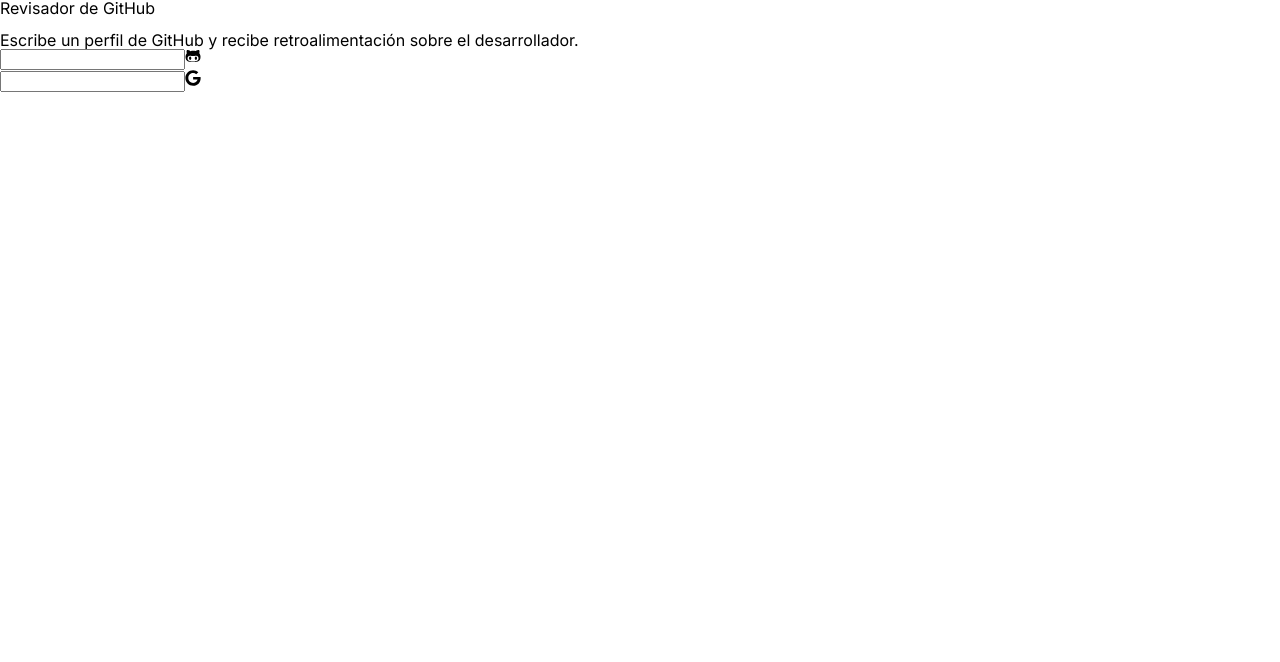
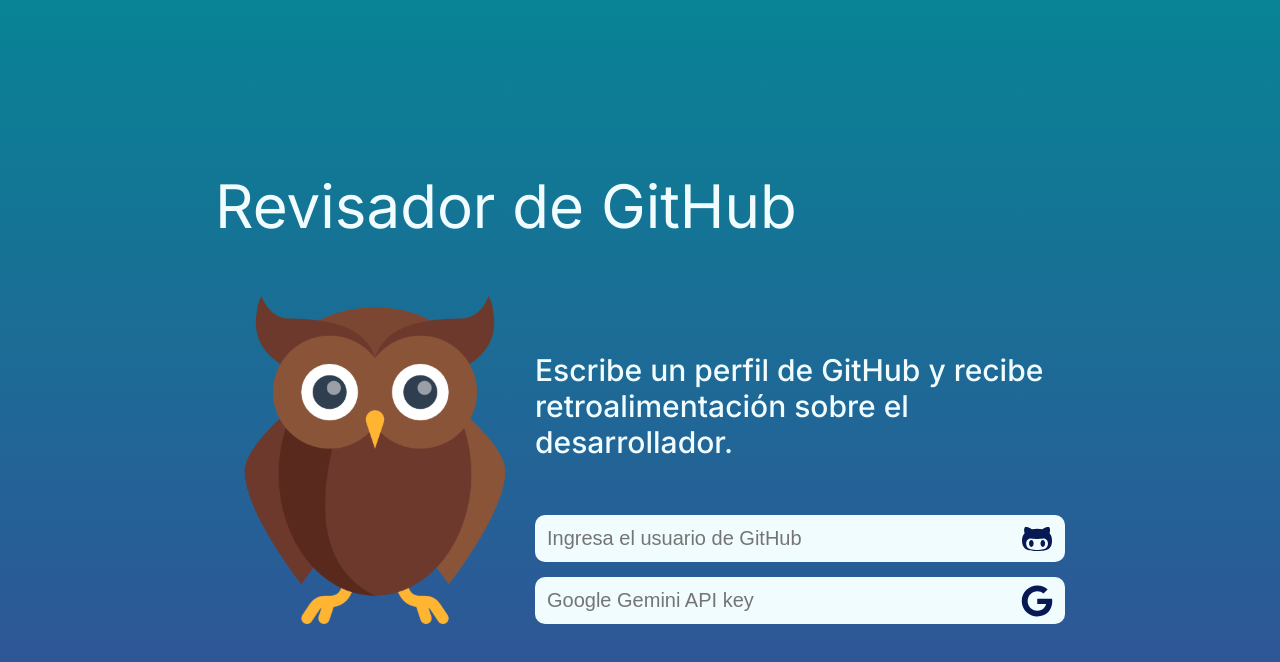
Before and after one commit to AngelMaldonado/analizador-IA-github, a Next.js app: page / in a window 1280 px wide. Shown: the top 662 px of the page. Built offline with nearby package versions, Linux system fonts and the light colour scheme.

Commit message:
Estilizando pantalla principal

```diff
--- /dev/null
+++ b/app/app.css
@@ -0,0 +1,48 @@
+section {
+  height: 100%;
+  display: flex;
+  flex-direction: column;
+  justify-content: space-around;
+
+  >img {
+    width: 100%;
+    max-width: 32rem;
+    margin: 0 auto;
+  }
+
+  >form {
+    gap: 1.5rem;
+  }
+}
+
+@media (width >=992px) {
+  main {
+    justify-content: center;
+    gap: 6rem;
+    max-width: 85rem;
+    margin: 0 auto;
+  }
+
+  section {
+    display: grid;
+    grid-template-columns: auto 1fr;
+    height: max-content;
+
+    >img {
+      margin: 0;
+      grid-row: 1/3;
+      grid-column: 1/2;
+      place-self: end;
+    }
+
+    >h3 {
+      place-self: end;
+    }
+
+    >form {
+      grid-row: 2/2;
+      grid-column: 2/2;
+      justify-content: end;
+    }
+  }
+}
--- a/app/globals.css
+++ b/app/globals.css
@@ -1,4 +1,45 @@
 @import url("reset.css");
+
+/** MOBILE VARS **/
+:root {
+  /** theme **/
+  --primary-color-100: #071952;
+  --primary-color-80: #088395;
+  --primary-color-50: #37B7C3;
+  --primary-color-10: #F1FCFF;
+  --primary-gradient: var(--gradiente-fondo, linear-gradient(180deg, #088395 0%, #364D97 100%));
+
+  /** fonts **/
+  --h1-fs: 4rem;
+  --h3-fs: 2rem;
+  --h3-fw: 500;
+  --p-fs: 3rem;
+  --icon-size: 3.2rem;
+  --lh-1: 1.2;
+  --main-text-alignment: center;
+
+  /** spacing **/
+  --main-x-padding: 2rem;
+  --main-y-padding: 3rem;
+}
+
+/** TABLET VARS **/
+@media (width >=768px) {
+  :root {
+    /** fonts **/
+    --h1-fs: 6rem;
+    --h3-fs: 3rem;
+
+    /** spacing **/
+    --main-x-padding: 12.6rem;
+  }
+}
+
+@media (width >=992px) {
+  :root {
+    --main-text-alignment: left;
+  }
+}
 
 html {
   box-sizing: border-box;
@@ -10,6 +51,16 @@
 body {
   /* 1rem = 10px */
   font-size: 1.6rem;
+  text-align: var(--main-text-alignment);
+  color: var(--primary-color-10);
+  background: var(--primary-gradient);
+  height: 100vh;
+  max-height: 100vh;
+  padding: var(--main-y-padding) var(--main-x-padding);
+}
+
+main {
+  height: 100%;
 }
 
 *,
@@ -17,3 +68,34 @@
 *:after {
   box-sizing: inherit;
 }
+
+/** COMMON **/
+h1 {
+  font-size: var(--h1-fs);
+}
+
+h3 {
+  font-size: var(--h3-fs);
+  font-weight: var(--h3-fw);
+  line-height: var(--lh-1);
+}
+
+p {
+  font-size: var(--p-fs);
+  line-height: var(--lh-1);
+}
+
+svg {
+  width: var(--icon-size);
+  height: var(--icon-size);
+}
+
+/** UTILITIES **/
+.flex-column {
+  display: flex;
+  flex-direction: column;
+}
+
+.lg-row {
+  flex-direction: row;
+}
--- a/app/page.tsx
+++ b/app/page.tsx
@@ -1,17 +1,20 @@
 import Input from "@/components/Input";
 import { FaGithubAlt, FaGoogle } from "react-icons/fa";
+import "./app.css"
 
 export default function Home() {
   return (
-    <main>
+    <main className="flex-column">
       <h1>Revisador de GitHub</h1>
       <section>
-        <img src="" alt="" />
+        <img src="owl.svg" alt="Caricatura de un búho" />
         <h3>
           Escribe un perfil de GitHub y recibe retroalimentación sobre el desarrollador.
         </h3>
-        <Input icono={<FaGithubAlt />} placeholder={"Ingresa el usuario de GitHub"} title={"Usuario de GitHub"} type={"text"} name={"github"} id={"github"} />
-        <Input icono={<FaGoogle />} placeholder={"Google Gemini API key"} title={"API key de Google Gemini"} type={"password"} name={"apikey"} id={"apikey"} />
+        <form className="flex-column">
+          <Input icono={<FaGithubAlt />} placeholder={"Ingresa el usuario de GitHub"} title={"Usuario de GitHub"} type={"text"} name={"github"} id={"github"} />
+          <Input icono={<FaGoogle />} placeholder={"Google Gemini API key"} title={"API key de Google Gemini"} type={"password"} name={"apikey"} id={"apikey"} />
+        </form>
       </section>
     </main>
   );
--- /dev/null
+++ b/components/Input.css
@@ -0,0 +1,31 @@
+.input-wrapper {
+  border-radius: 1rem;
+  position: relative;
+  background-color: var(--primary-color-10);
+
+  >input {
+    width: 100%;
+    height: 100%;
+    padding: 1.2rem calc(1.2rem + 3.8rem) 1.2rem 1.2rem;
+    font-size: 2rem;
+    color: var(--primary-color-100);
+    background-color: transparent;
+    border: none;
+
+    &:focus {
+      outline: none;
+    }
+  }
+
+  &:has(>input:focus) {
+    outline: 5px solid var(--primary-color-100);
+  }
+
+  >svg {
+    color: var(--primary-color-100);
+    position: absolute;
+    right: 1.2rem;
+    top: 50%;
+    transform: translateY(-50%);
+  }
+}
--- a/components/Input.tsx
+++ b/components/Input.tsx
@@ -1,3 +1,5 @@
+import "./Input.css"
+
 export type InputProps = {
   icono: React.ReactElement,
   placeholder: string,
@@ -10,7 +12,7 @@
 export default function Input(props: InputProps) {
   return (
     <div className="input-wrapper">
-      <input title={props.title} type={props.type} name={props.name} id={props.id} />
+      <input title={props.title} type={props.type} placeholder={props.placeholder} name={props.name} id={props.id} />
       {props.icono}
     </div>
   )
```
Also changed, not shown: public/owl.svg (added).
